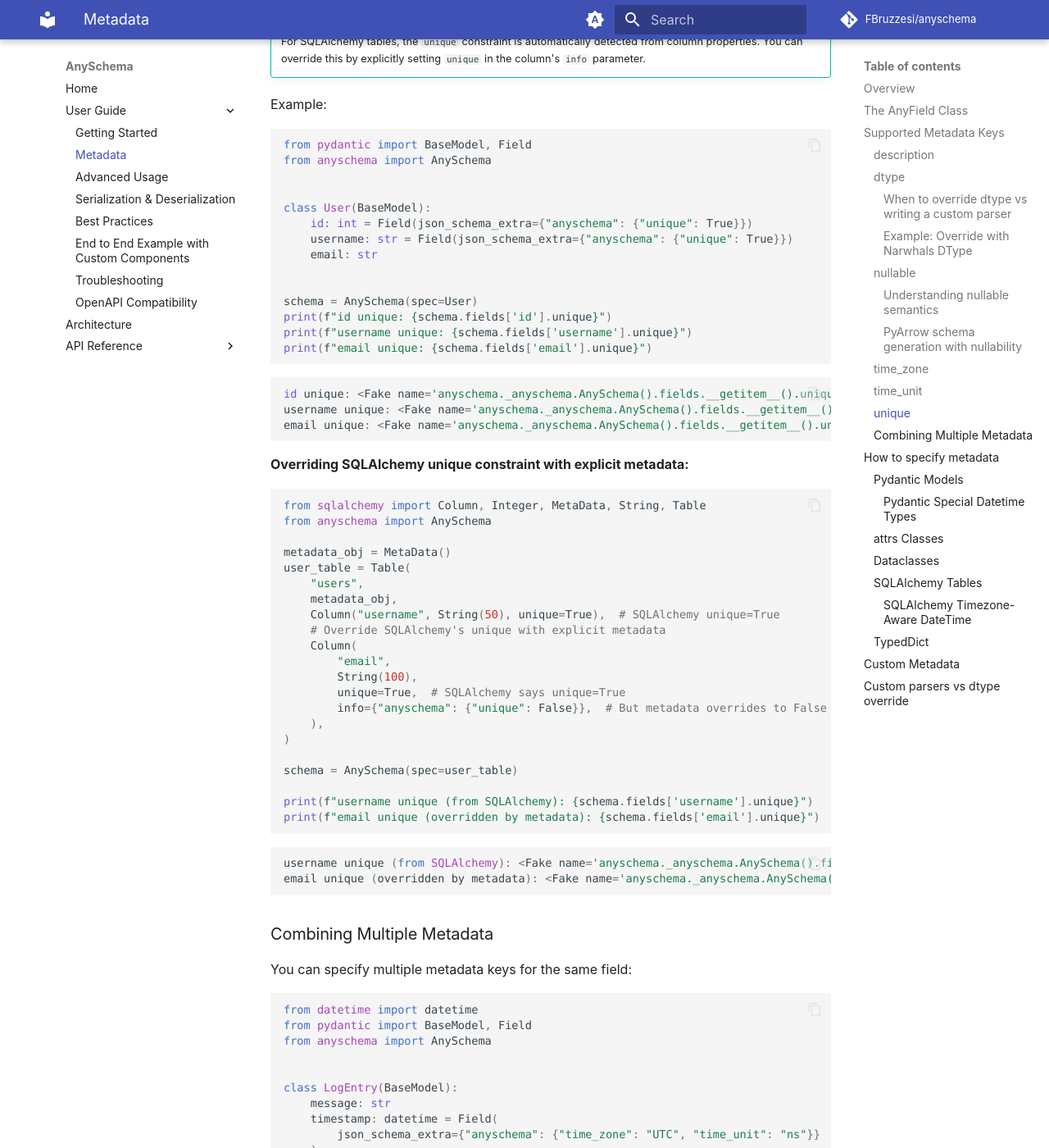
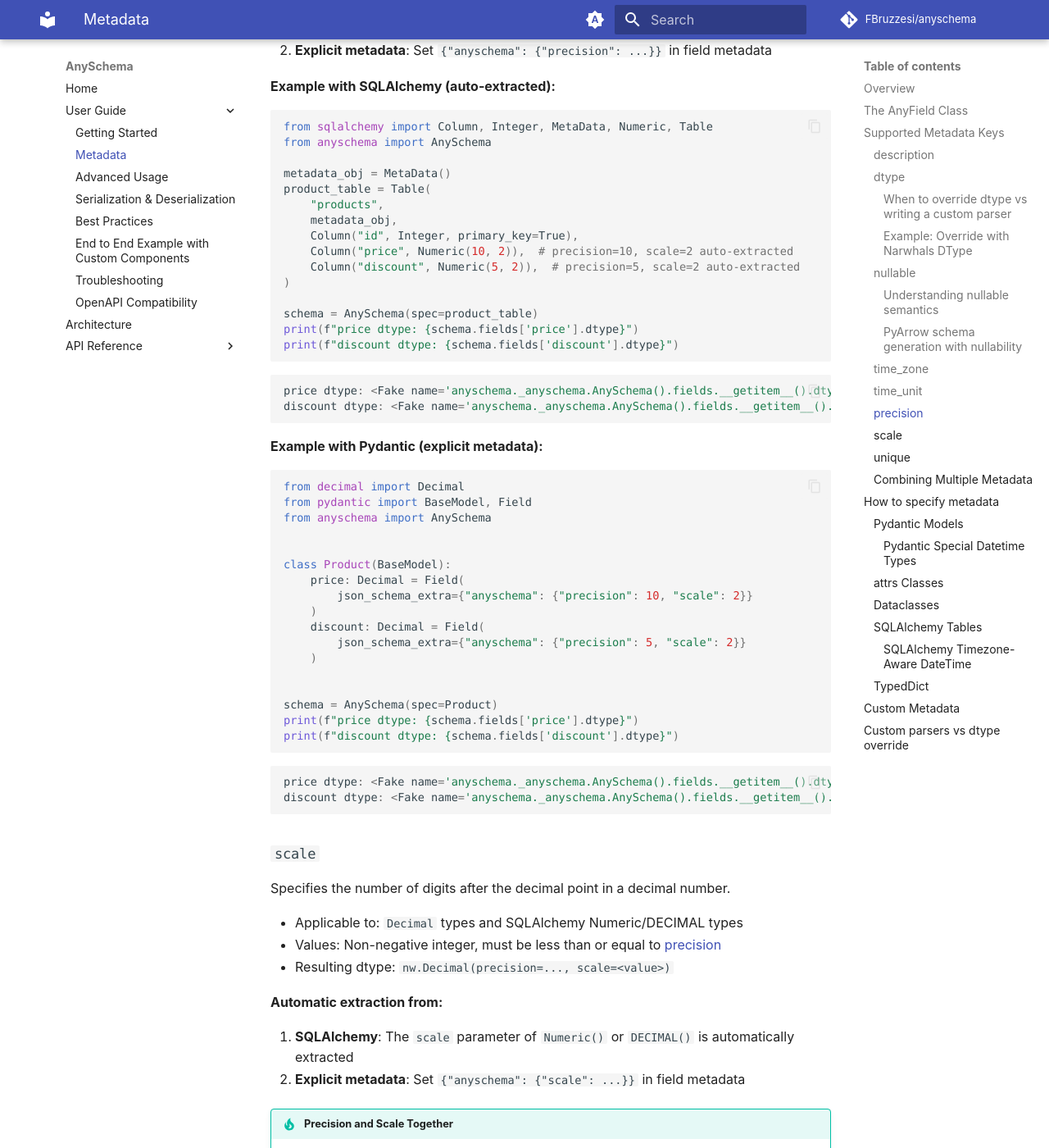
Before and after one commit to FBruzzesi/anyschema, an MkDocs documentation site: the page built from docs/user-guide/metadata.md, in a window 1280 px wide and 1400 px high, scrolled down 8757 px. Shown: the whole window at 82% size. Built offline with MkDocs 1.6.1 and Material for MkDocs 9.7.7, drawn with Linux system fonts in a browser that asks for light colours; comment, search, counter and statistics services are not loaded; some of the changed text lies outside the part shown.

Commit message:
feat: Add support for `Decimal` with precision and scale specification (#102)

````diff
--- a/docs/user-guide/metadata.md
+++ b/docs/user-guide/metadata.md
@@ -22,6 +22,8 @@ Currently supported special metadata keys under the `"anyschema"` (or `"x-anysch
 * `"description": <str | None>`: Provides a human-readable description of the field.
 * `"dtype": <DType | str>`: Specifies the Narwhals dtype of the field (see the [dtype override](#dtype) section).
 * `"nullable": <bool>`: Specifies whether the field can contain null values.
+* `"precision": <int | None>`: Specifies total number of digits for decimal fields.
+* `"scale": <int | None>`: Specifies number of digits after decimal point for decimal fields.
 * `"time_zone": <str | None>`: Specifies timezone for datetime fields.
 * `"time_unit": <TimeUnit>`: Specifies time precision for datetime fields (default: `"us"`).
 * `"unique": <bool>`: Specifies whether all values in the field must be unique.
@@ -361,6 +363,104 @@ Specifies the time precision for datetime fields. Valid values are
 * Applicable to: `datetime` types and Pydantic datetime types
 * Default: `"us"` (microseconds)
 * Resulting dtype: `nw.Datetime(time_unit = <time_unit value>)`
+
+### `precision`
+
+Specifies the total number of digits in a decimal number.
+
+* Applicable to: `Decimal` types and SQLAlchemy Numeric/DECIMAL types
+* Default: `None`
+* Values: Positive integer less than or equal to 38
+* Resulting dtype: `nw.Decimal(precision=<value>, scale=...)`
+
+**Automatic extraction from:**
+
+1. **SQLAlchemy**: The `precision` parameter of `Numeric()` or `DECIMAL()` is automatically extracted
+2. **Explicit metadata**: Set `{"anyschema": {"precision": ...}}` in field metadata
+
+**Example with SQLAlchemy (auto-extracted):**
+
+```python exec="true" source="above" result="python" session="precision-sqlalchemy"
+from sqlalchemy import Column, Integer, MetaData, Numeric, Table
+from anyschema import AnySchema
+
+metadata_obj = MetaData()
+product_table = Table(
+    "products",
+    metadata_obj,
+    Column("id", Integer, primary_key=True),
+    Column("price", Numeric(10, 2)),  # precision=10, scale=2 auto-extracted
+    Column("discount", Numeric(5, 2)),  # precision=5, scale=2 auto-extracted
+)
+
+schema = AnySchema(spec=product_table)
+print(f"price dtype: {schema.fields['price'].dtype}")
+print(f"discount dtype: {schema.fields['discount'].dtype}")
+```
+
+**Example with Pydantic (explicit metadata):**
+
+```python exec="true" source="above" result="python" session="precision-pydantic"
+from decimal import Decimal
+from pydantic import BaseModel, Field
+from anyschema import AnySchema
+
+
+class Product(BaseModel):
+    price: Decimal = Field(
+        json_schema_extra={"anyschema": {"precision": 10, "scale": 2}}
+    )
+    discount: Decimal = Field(
+        json_schema_extra={"anyschema": {"precision": 5, "scale": 2}}
+    )
+
+
+schema = AnySchema(spec=Product)
+print(f"price dtype: {schema.fields['price'].dtype}")
+print(f"discount dtype: {schema.fields['discount'].dtype}")
+```
+
+### `scale`
+
+Specifies the number of digits after the decimal point in a decimal number.
+
+* Applicable to: `Decimal` types and SQLAlchemy Numeric/DECIMAL types
+* Values: Non-negative integer, must be less than or equal to [precision](#precision)
+* Resulting dtype: `nw.Decimal(precision=..., scale=<value>)`
+
+**Automatic extraction from:**
+
+1. **SQLAlchemy**: The `scale` parameter of `Numeric()` or `DECIMAL()` is automatically extracted
+2. **Explicit metadata**: Set `{"anyschema": {"scale": ...}}` in field metadata
+
+!!! tip "Precision and Scale Together"
+    The `precision` and `scale` metadata keys work together to define the exact decimal format.
+    For example, `Decimal(precision=10, scale=2)` allows numbers with up to 10 total digits,
+    with exactly 2 digits after the decimal point (e.g., 12345678.90).
+
+**Metadata override example for SQLAlchemy:**
+
+```python exec="true" source="above" result="python" session="scale-override"
+from sqlalchemy import Column, Integer, MetaData, Numeric, Table
+from anyschema import AnySchema
+
+metadata_obj = MetaData()
+product_table = Table(
+    "products",
+    metadata_obj,
+    Column("id", Integer, primary_key=True),
+    Column("price", Numeric(10, 2)),  # SQLAlchemy: precision=10, scale=2
+    Column(
+        "discount",
+        Numeric(5, 2),  # SQLAlchemy: precision=5, scale=2
+        info={"anyschema": {"scale": 4}},  # Override scale to 4
+    ),
+)
+
+schema = AnySchema(spec=product_table)
+print(f"price dtype: {schema.fields['price'].dtype}")
+print(f"discount dtype (scale overridden): {schema.fields['discount'].dtype}")
+```
 
 ### `unique`
 
--- a/pyproject.toml
+++ b/pyproject.toml
@@ -11,7 +11,7 @@ license = {file = "LICENSE"}
 authors = [{ name = "Francesco Bruzzesi"}]
 requires-python = ">=3.10"
 dependencies = [
-  "narwhals>=2.0.0",
+  "narwhals>=2.16.0",
   "typing_extensions>=4.14.0",
 ]
 
````
Also changed, not shown: docs/architecture.md (+2 -0 lines), 11 other files.
